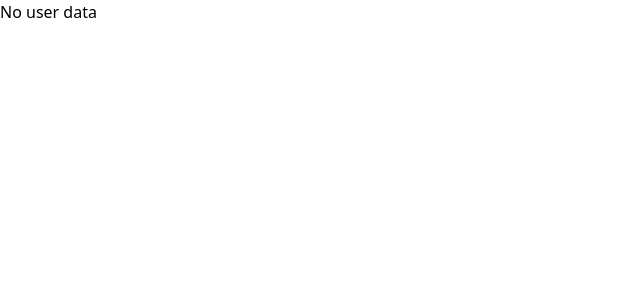
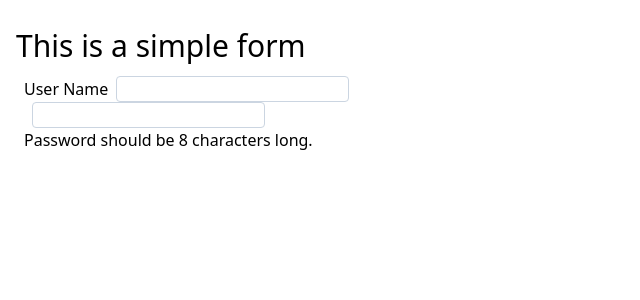
Before and after one commit to Learn-with-Sumit/rnext, a React (Vite) app: page / in a window 1280 px wide. Shown: the top 300 px of the page, without its empty margins (0-640 px from the left). Built offline with nearby package versions, Linux system fonts and the light colour scheme; no server answers.

Commit message:
useId hook

```diff
--- a/src/App.jsx
+++ b/src/App.jsx
@@ -1,13 +1,12 @@
+import IdForm from "./id/IdForm";
 
-import GitHubProfile from "./debug/GitHubProfile"
 
 function App() {
-
-  return (
-    <>
-      <GitHubProfile />
-    </>
-  )
+    return (
+      <>
+        <IdForm />
+      </>
+    );
 }
 
-export default App
+export default App;
--- /dev/null
+++ b/src/id/IdForm.jsx
@@ -0,0 +1,30 @@
+import React, {useId} from 'react'
+
+const IdForm = () => {
+    const userNameId = useId();
+    const passwordHintId = useId();
+  return (
+    <div className='flex flex-col p-4'>
+        <h1 className='text-3xl my-3'>This is a simple form</h1>
+        <form>
+            <div className='mx-2'>
+                <label htmlFor={userNameId}>User Name</label>
+                <input
+                    type="text"
+                    id={userNameId}
+                    className='border mx-2 rounded border-slate-300' />
+            </div>
+
+            <div className='mx-2'>
+                <input
+                    type="password"
+                    className='border mx-2 rounded border-slate-300'
+                    aria-describedby={passwordHintId} />
+                <p id={passwordHintId}>Password should be 8 characters long.</p>
+            </div>
+        </form>
+    </div>
+  )
+}
+
+export default IdForm
```
